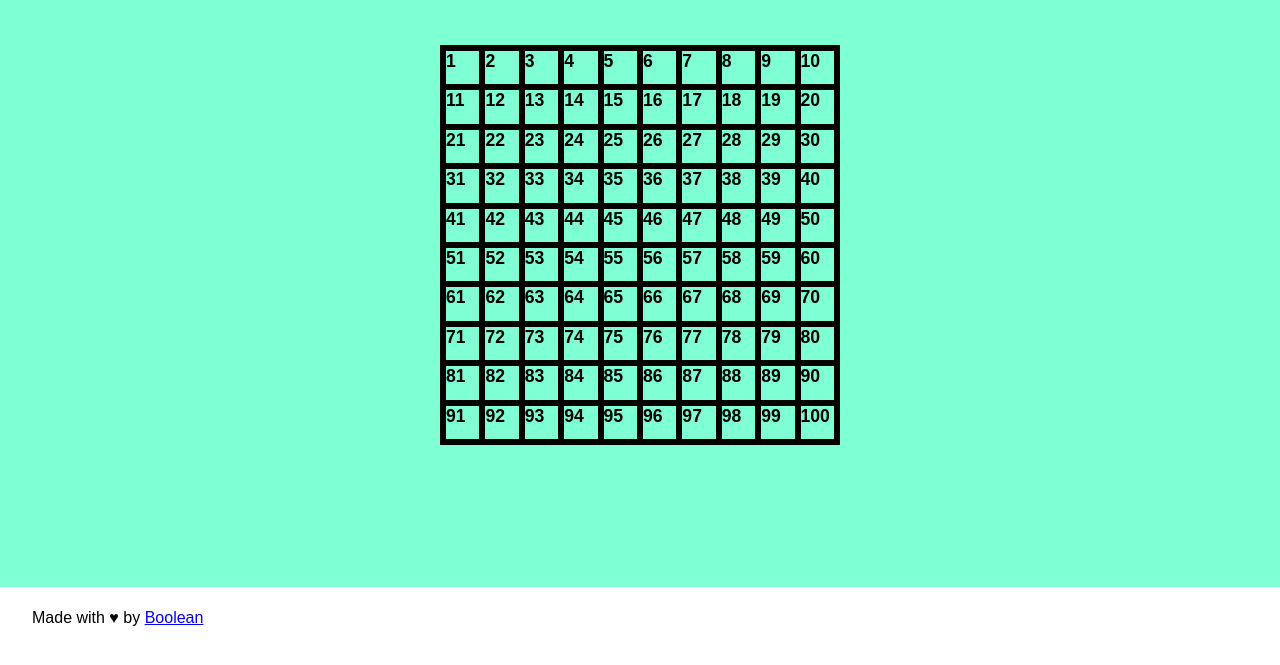
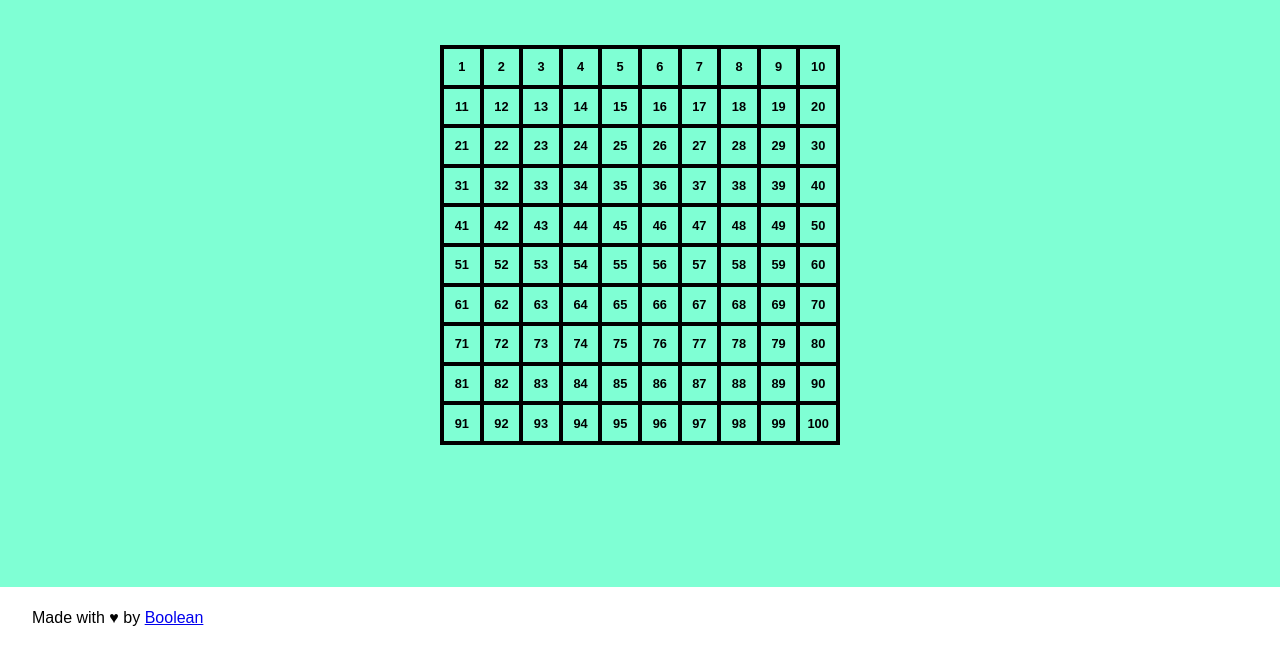
Before and after one commit to Francesco-Valentino/js-campominato-grid, a plain HTML site: page index.html in a window 1280 px wide. Shown: the part 83-748 px from the top of the page. Drawn offline with Linux system fonts and the light colour scheme.

Commit message:
polishing style

```diff
--- a/css/style.css
+++ b/css/style.css
@@ -50,21 +50,21 @@ div.grid{
     width: 400px;
     height: 400px;
     margin: auto;
-    border: 3px black solid;
+    border: 2px black solid;
     flex-wrap: wrap;
 }
 
 div.cell{
     width: calc(100% / 10);
     height: calc(100% / 10);
-    border: 3px black solid;
+    border: 2px black solid;
     display: flex;
+    justify-content: center;
+    align-items: center;
 }
 
 .cellNumber{
-    font-size: 1.1rem;
-    justify-content: center;
-    align-items: center;
+    font-size: .8rem;
 }
 
 .selected{
```
